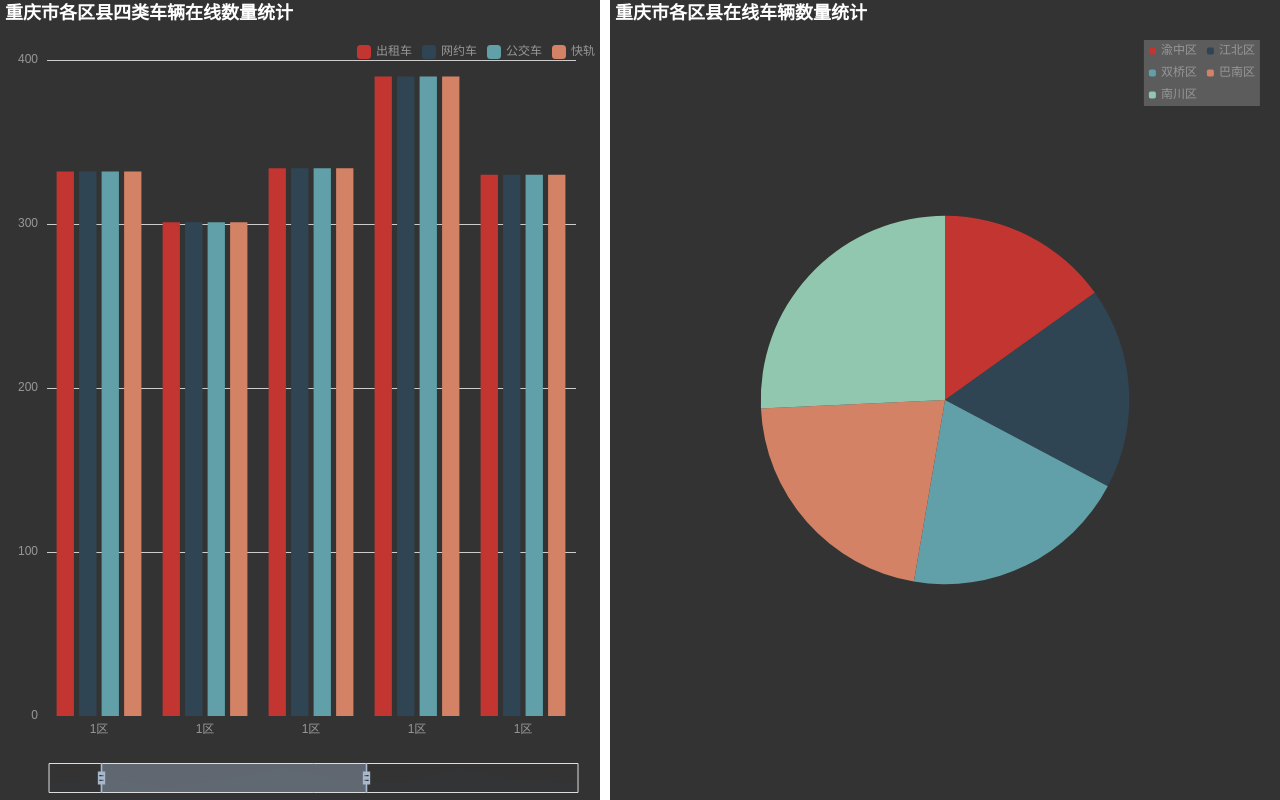
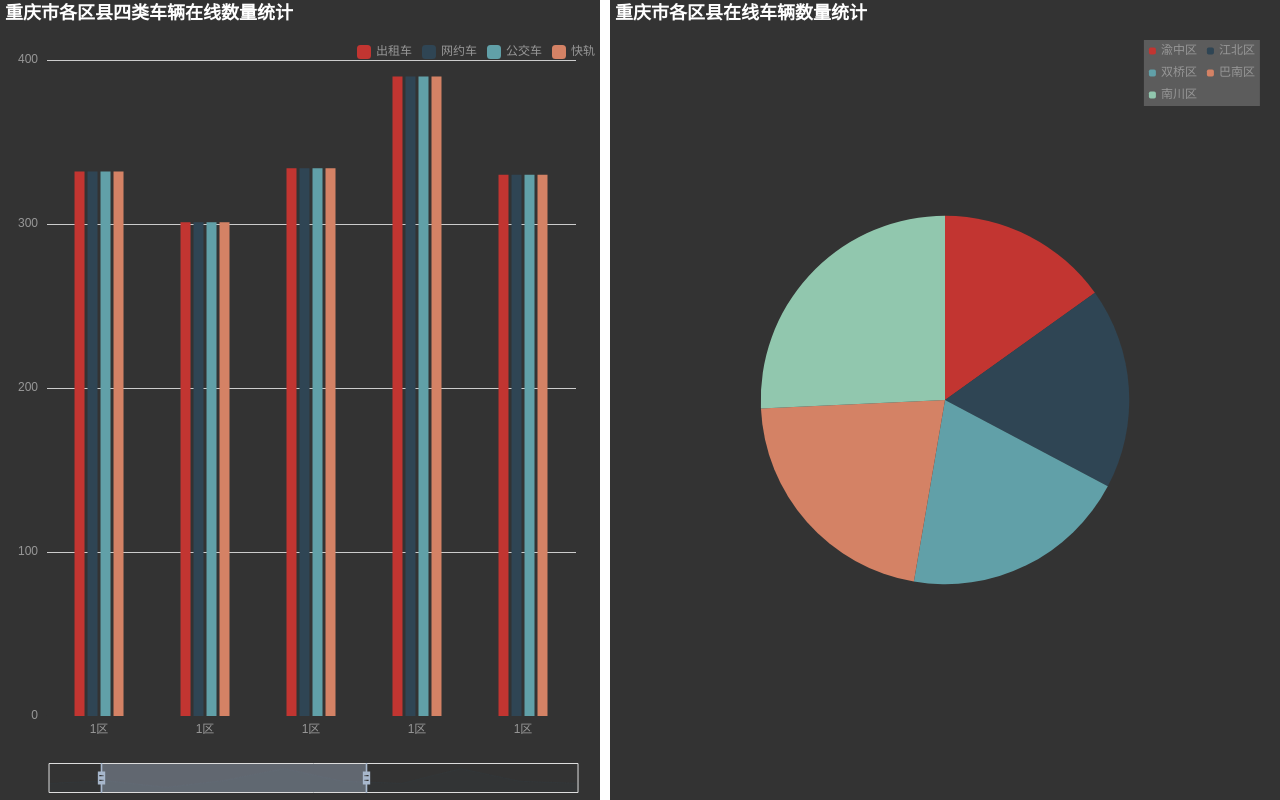
Before and after one commit to zhuweileo/chart_test, a website built with webpack: page index.html in a window 1280 px wide. Built offline with nearby package versions, Linux system fonts and the light colour scheme.

Commit message:
ZoomLock

```diff
--- a/index.html
+++ b/index.html
@@ -33,7 +33,7 @@
     <div id="bar"></div>
     <div id="pie"></div>
 </div>
-<script src="dist/js/dist.js"></script>
-<!--<script src="/dist.js"></script>-->
+<!--<script src="dist/js/dist.js"></script>-->
+<script src="/dist.js"></script>
 </body>
 </html>
--- a/src/js/charts/bar.js
+++ b/src/js/charts/bar.js
@@ -49,21 +49,25 @@ export default function () {
             {
                 name: '出租车',
                 type: 'bar',
+                barWidth: 10,
                 data: [320, 332, 301, 334, 390, 330, 320, 390, 330, 320]
             },
             {
                 name: '网约车',
                 type: 'bar',
+                barWidth: 10,
                 data: [320, 332, 301, 334, 390, 330, 320, 390, 330, 320]
             },
             {
                 name: '公交车',
                 type: 'bar',
+                barWidth: 10,
                 data: [320, 332, 301, 334, 390, 330, 320, 390, 330, 320]
             },
             {
                 name: '快轨',
                 type: 'bar',
+                barWidth: 10,
                 data: [320, 332, 301, 334, 390, 330, 320, 390, 330, 320]
             }
 
@@ -73,13 +77,15 @@ export default function () {
                 type: 'slider',
                 xAxisIndex: 0,
                 start: 10,
-                end: 60
+                end: 60,
+                zoomLock:true
             },
             {
                 type: 'inside',
                 xAxisIndex: 0,
                 start: 10,
-                end: 60
+                end: 60,
+                zoomLock:true
             }
         ]
     };
```
